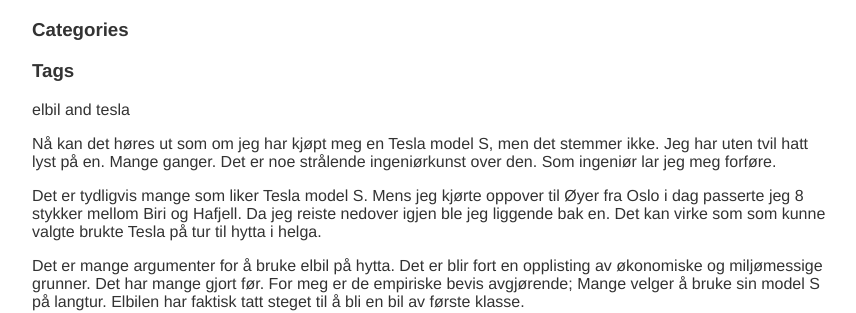
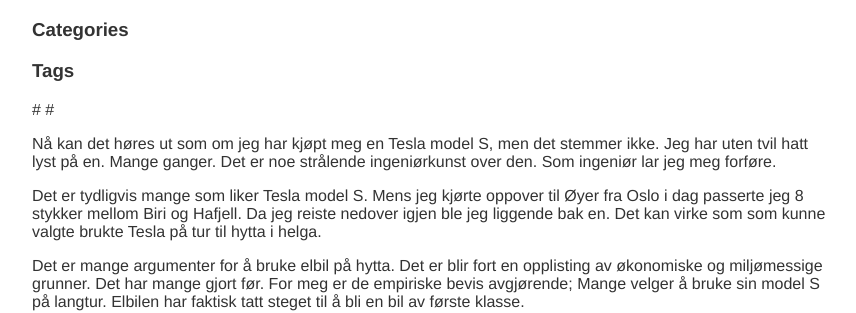
Before and after one commit to skytteren/skytteren.github.io, a Jekyll site: the page built from _posts/2014-03-16-Tesla-på-langtur.md, in a window 1280 px wide. Shown: the part 133-446 px from the top of the page, without its empty margins (208-1064 px from the left). Built offline with Jekyll 4.4.1, drawn with Linux system fonts in a browser that asks for light colours; nearby versions of some CDN libraries; Markdown is read by kramdown in place of the engine named in the settings; comment, search, counter and statistics services are not loaded.

Commit message:
Update post.html

```diff
--- a/_layouts/post.html
+++ b/_layouts/post.html
@@ -16,7 +16,11 @@
           {% endfor %}
 	</ul>
         <h3>Tags</h3>
-        <p class="tags">{{ page.tags | array_to_sentence_string }}</p>
+        <p class="tags">
+          {% for tag in page.tags %}
+            <span>#{{ category }} </span>
+          {% endfor %}
+        </p>
       </div>
       {{ content }}
       {% include comments.html %}
```
